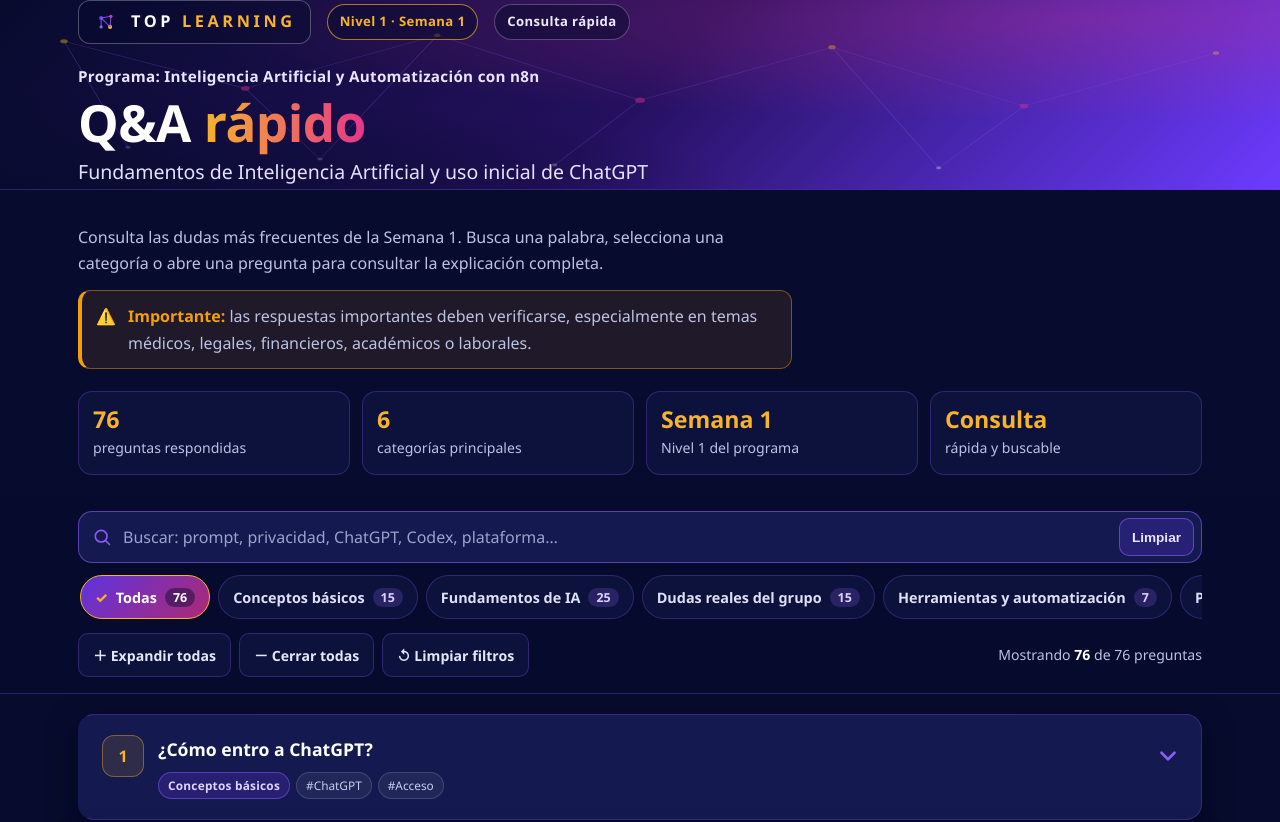
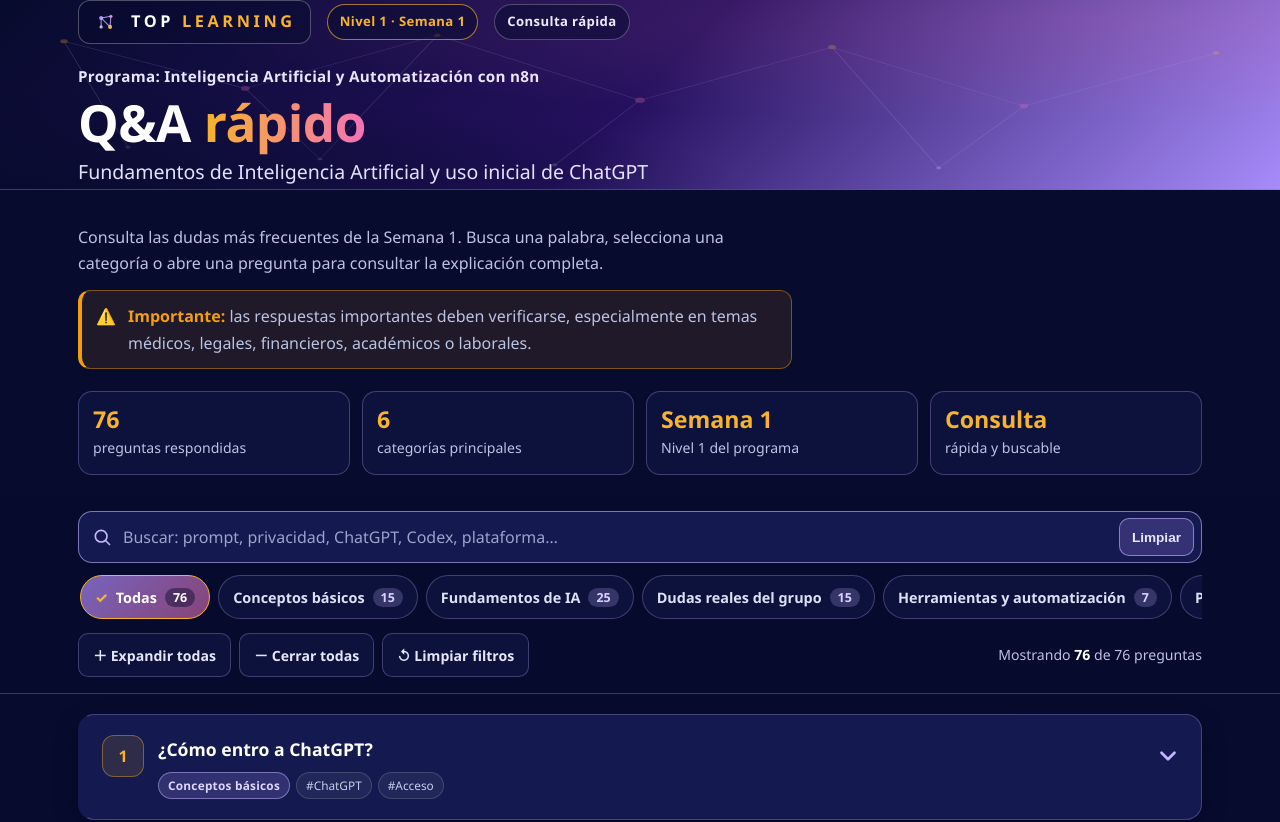
Before and after one commit to Danibitcodex/qa-semana1-top-learning, a plain HTML site: page index.html in a window 1280 px wide. Shown: the top 822 px of the page. Drawn offline with Linux system fonts and the light colour scheme.

Commit message:
Suavizar paleta morada para un look mas limpio

```diff
--- a/index.html
+++ b/index.html
@@ -20,19 +20,19 @@
     --bg-2:#0D123D;
     --card:#141A4F;
     --card-open:#1A2160;
-    --purple:#6D3BFF;
-    --violet:#8B5CF6;
-    --magenta:#E6348C;
+    --purple:#A78BFA;
+    --violet:#C4B5FD;
+    --magenta:#F472B6;
     --yellow:#F7B32B;
     --white:#FFFFFF;
     --muted:#BBC3E4;
     --warn:#F59E0B;
     --safe:#22C55E;
     --danger:#EF4444;
-    --line:rgba(139,92,246,.28);
-    --line-strong:rgba(139,92,246,.6);
+    --line:rgba(196,181,253,.28);
+    --line-strong:rgba(196,181,253,.6);
     --radius:16px;
-    --shadow:0 10px 30px rgba(3,6,25,.55);
+    --shadow:0 8px 22px rgba(3,6,25,.35);
     --maxw:1180px;
   }
   *,*::before,*::after{box-sizing:border-box}
@@ -57,16 +57,16 @@
   .site-header{
     position:relative;
     overflow:hidden;
-    background:linear-gradient(135deg,#070B2D,#24105E,#6D3BFF);
+    background:linear-gradient(135deg,#070B2D,#24105E,#A78BFA);
     border-bottom:1px solid var(--line);
   }
   .site-header::after{
     content:"";position:absolute;inset:0;
-    background:radial-gradient(120% 90% at 85% 10%,rgba(230,52,140,.28),transparent 60%),
+    background:radial-gradient(120% 90% at 85% 10%,rgba(244,114,182,.16),transparent 60%),
                radial-gradient(90% 80% at 0% 100%,rgba(7,11,45,.85),transparent 65%);
     pointer-events:none;
   }
-  .net{position:absolute;inset:0;width:100%;height:100%;opacity:.5;pointer-events:none}
+  .net{position:absolute;inset:0;width:100%;height:100%;opacity:.32;pointer-events:none}
   .header-inner{position:relative;z-index:2;padding:22px 0 30px}
   .brandbar{display:flex;flex-wrap:wrap;align-items:center;gap:12px 16px}
   /* Espacio reservado para el archivo oficial del logotipo Top Learning.
@@ -126,9 +126,9 @@
   #clearSearch{
     position:absolute;right:8px;padding:8px 12px;min-height:38px;
     border-radius:10px;border:1px solid var(--line-strong);
-    background:rgba(109,59,255,.22);color:#E9E5FF;font-size:.85rem;font-weight:600;cursor:pointer;
+    background:rgba(167,139,250,.22);color:#E9E5FF;font-size:.85rem;font-weight:600;cursor:pointer;
   }
-  #clearSearch:hover{background:rgba(109,59,255,.4)}
+  #clearSearch:hover{background:rgba(167,139,250,.4)}
   .filters{display:flex;gap:8px;overflow-x:auto;padding:12px 2px 4px;scrollbar-width:thin;-webkit-overflow-scrolling:touch}
   .chip{
     flex:0 0 auto;display:inline-flex;align-items:center;gap:8px;
@@ -137,10 +137,10 @@
     font-size:.9rem;font-weight:600;font-family:inherit;white-space:nowrap;
     transition:transform .15s ease,border-color .15s ease,background .15s ease;
   }
-  .chip .count{font-size:.78rem;padding:1px 8px;border-radius:999px;background:rgba(139,92,246,.22);color:#D9D2FF}
+  .chip .count{font-size:.78rem;padding:1px 8px;border-radius:999px;background:rgba(196,181,253,.22);color:#D9D2FF}
   .chip:hover{border-color:var(--line-strong)}
   .chip[aria-pressed="true"]{
-    background:linear-gradient(135deg,rgba(109,59,255,.85),rgba(230,52,140,.75));
+    background:linear-gradient(135deg,rgba(167,139,250,.7),rgba(244,114,182,.55));
     border-color:var(--yellow);color:#fff;
   }
   .chip[aria-pressed="true"] .count{background:rgba(7,11,45,.45);color:#fff}
@@ -190,7 +190,7 @@
     display:inline-flex;align-items:center;gap:6px;
     font-size:.74rem;font-weight:700;letter-spacing:.02em;
     padding:3px 9px;border-radius:999px;
-    background:rgba(109,59,255,.2);border:1px solid rgba(139,92,246,.5);color:#DCD5FF;
+    background:rgba(167,139,250,.2);border:1px solid rgba(196,181,253,.5);color:#DCD5FF;
   }
   .badge.sec{background:rgba(34,197,94,.14);border-color:rgba(34,197,94,.55);color:#B7F0C9}
   .badge.pending{background:rgba(245,158,11,.14);border-color:rgba(245,158,11,.6);color:#FBDCA3}
@@ -205,7 +205,7 @@
   .answer strong{color:#FFFFFF}
   .answer code{
     font-family:ui-monospace,SFMono-Regular,Menlo,Consolas,monospace;font-size:.92em;
-    background:rgba(109,59,255,.2);border:1px solid var(--line);padding:1px 6px;border-radius:6px;color:#E5DEFF;
+    background:rgba(167,139,250,.2);border:1px solid var(--line);padding:1px 6px;border-radius:6px;color:#E5DEFF;
   }
   .answer blockquote{
     margin:0 0 12px;padding:10px 14px;border-left:3px solid var(--yellow);
@@ -213,7 +213,7 @@
   }
   .answer .flow{
     display:block;padding:10px 14px;margin:0 0 12px;border-radius:10px;
-    background:rgba(109,59,255,.16);border:1px solid var(--line);font-weight:600;color:#E9E4FF;
+    background:rgba(167,139,250,.16);border:1px solid var(--line);font-weight:600;color:#E9E4FF;
   }
   .answer .alert{
     margin:0 0 12px;padding:10px 14px;border-radius:10px;
@@ -226,9 +226,9 @@
   .src{
     display:inline-flex;align-items:center;gap:6px;font-size:.85rem;font-weight:600;
     padding:6px 12px;border-radius:999px;text-decoration:none;
-    background:rgba(139,92,246,.14);border:1px solid var(--line-strong);color:#D7CEFF;
+    background:rgba(196,181,253,.14);border:1px solid var(--line-strong);color:#D7CEFF;
   }
-  .src:hover{background:rgba(139,92,246,.3);color:#fff}
+  .src:hover{background:rgba(196,181,253,.3);color:#fff}
   .src::after{content:"↗";font-size:.9em}
   .sources{display:flex;flex-wrap:wrap;gap:8px;margin:0 0 12px}
   .cardactions{display:flex;flex-wrap:wrap;gap:8px;padding:0 16px 16px}
@@ -237,7 +237,7 @@
     border-radius:10px;cursor:pointer;font-family:inherit;font-size:.85rem;font-weight:600;
     background:rgba(255,255,255,.05);border:1px solid var(--line);color:#DDE1F5;
   }
-  .btn-ghost:hover{background:rgba(109,59,255,.25);border-color:var(--line-strong)}
+  .btn-ghost:hover{background:rgba(167,139,250,.25);border-color:var(--line-strong)}
   mark{background:rgba(247,179,43,.35);color:#FFF3D6;padding:0 2px;border-radius:4px}
 
   .empty{
@@ -306,7 +306,7 @@
 
 <header class="site-header">
   <svg class="net" viewBox="0 0 1200 320" preserveAspectRatio="none" aria-hidden="true" focusable="false">
-    <g stroke="#8B5CF6" stroke-width="1" opacity=".55">
+    <g stroke="#C4B5FD" stroke-width="1" opacity=".55">
       <line x1="60" y1="70" x2="230" y2="150"/><line x1="230" y1="150" x2="410" y2="60"/>
       <line x1="410" y1="60" x2="600" y2="170"/><line x1="600" y1="170" x2="780" y2="80"/>
       <line x1="780" y1="80" x2="960" y2="180"/><line x1="960" y1="180" x2="1140" y2="90"/>
@@ -317,7 +317,7 @@
     <g fill="#F7B32B" opacity=".85">
       <circle cx="60" cy="70" r="3.5"/><circle cx="410" cy="60" r="3"/><circle cx="780" cy="80" r="3.5"/><circle cx="1140" cy="90" r="3"/>
     </g>
-    <g fill="#E6348C" opacity=".85">
+    <g fill="#F472B6" opacity=".85">
       <circle cx="230" cy="150" r="4"/><circle cx="600" cy="170" r="4.5"/><circle cx="960" cy="180" r="4"/>
     </g>
     <g fill="#FFFFFF" opacity=".6">
@@ -330,9 +330,9 @@
       <!-- Espacio reservado para el logotipo oficial de Top Learning -->
       <div class="brand-slot" data-logo-slot>
         <svg class="brand-mark" viewBox="0 0 64 64" aria-hidden="true" focusable="false">
-          <circle cx="20" cy="22" r="5" fill="#6D3BFF"/><circle cx="44" cy="18" r="4" fill="#E6348C"/>
-          <circle cx="42" cy="44" r="5" fill="#F7B32B"/><circle cx="20" cy="44" r="4" fill="#8B5CF6"/>
-          <g stroke="#8B5CF6" stroke-width="2.5" opacity=".85">
+          <circle cx="20" cy="22" r="5" fill="#A78BFA"/><circle cx="44" cy="18" r="4" fill="#F472B6"/>
+          <circle cx="42" cy="44" r="5" fill="#F7B32B"/><circle cx="20" cy="44" r="4" fill="#C4B5FD"/>
+          <g stroke="#C4B5FD" stroke-width="2.5" opacity=".85">
             <line x1="20" y1="22" x2="44" y2="18"/><line x1="20" y1="22" x2="42" y2="44"/>
             <line x1="20" y1="22" x2="20" y2="44"/><line x1="42" y1="44" x2="44" y2="18"/>
           </g>
```
